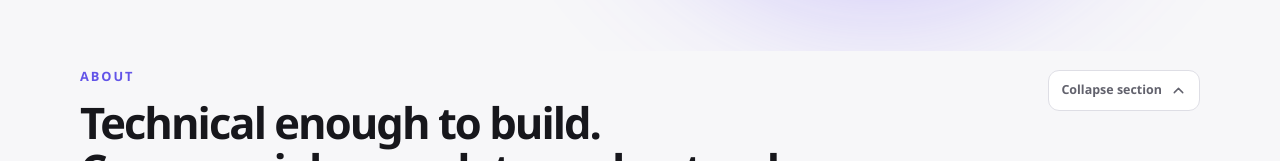
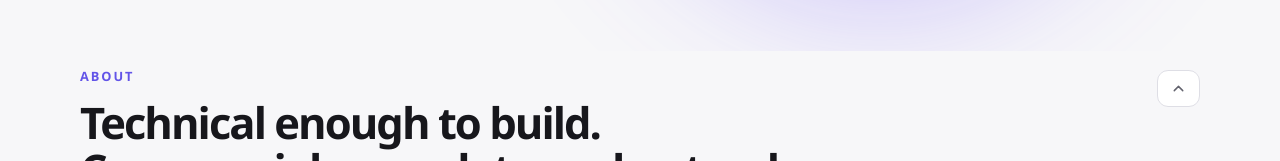
Before and after one commit to h8hyf2rw9y-afk/Portfolio, a React (Vite) app: page / in a window 1280 px wide. Shown: the part 749-910 px from the top of the page. Built offline with nearby package versions, Linux system fonts and the light colour scheme.

Commit message:
Simplify section controls to chevrons

```diff
--- a/src/components/CollapsibleSection.tsx
+++ b/src/components/CollapsibleSection.tsx
@@ -37,8 +37,9 @@ export function CollapsibleSection({
           onClick={() => setOpen(value => !value)}
           aria-expanded={open}
           aria-controls={`${id}-content`}
+          aria-label={label}
+          title={label}
         >
-          <span>{label}</span>
           <ChevronDown className={open ? "rotated" : ""} />
         </button>
       </div>
```
